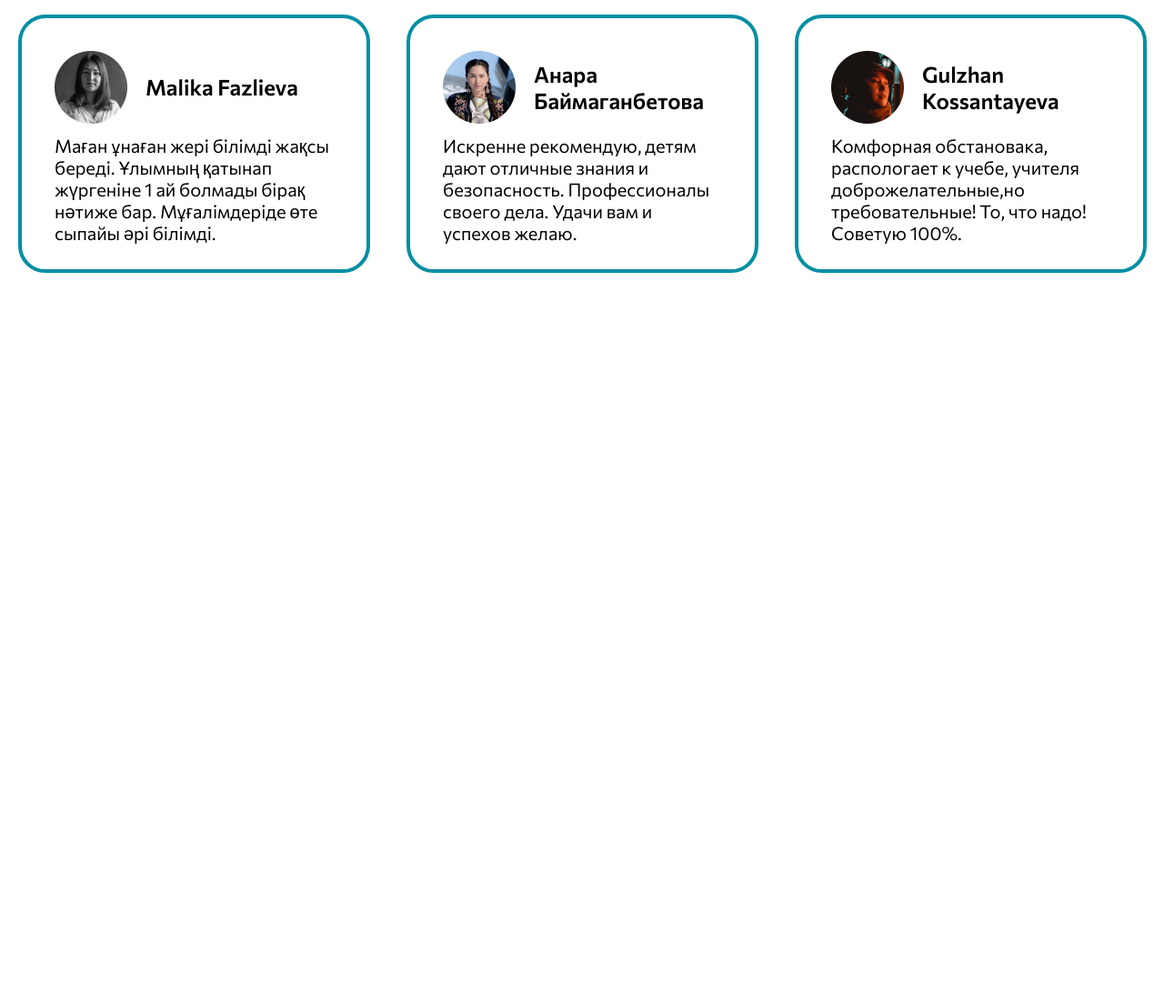
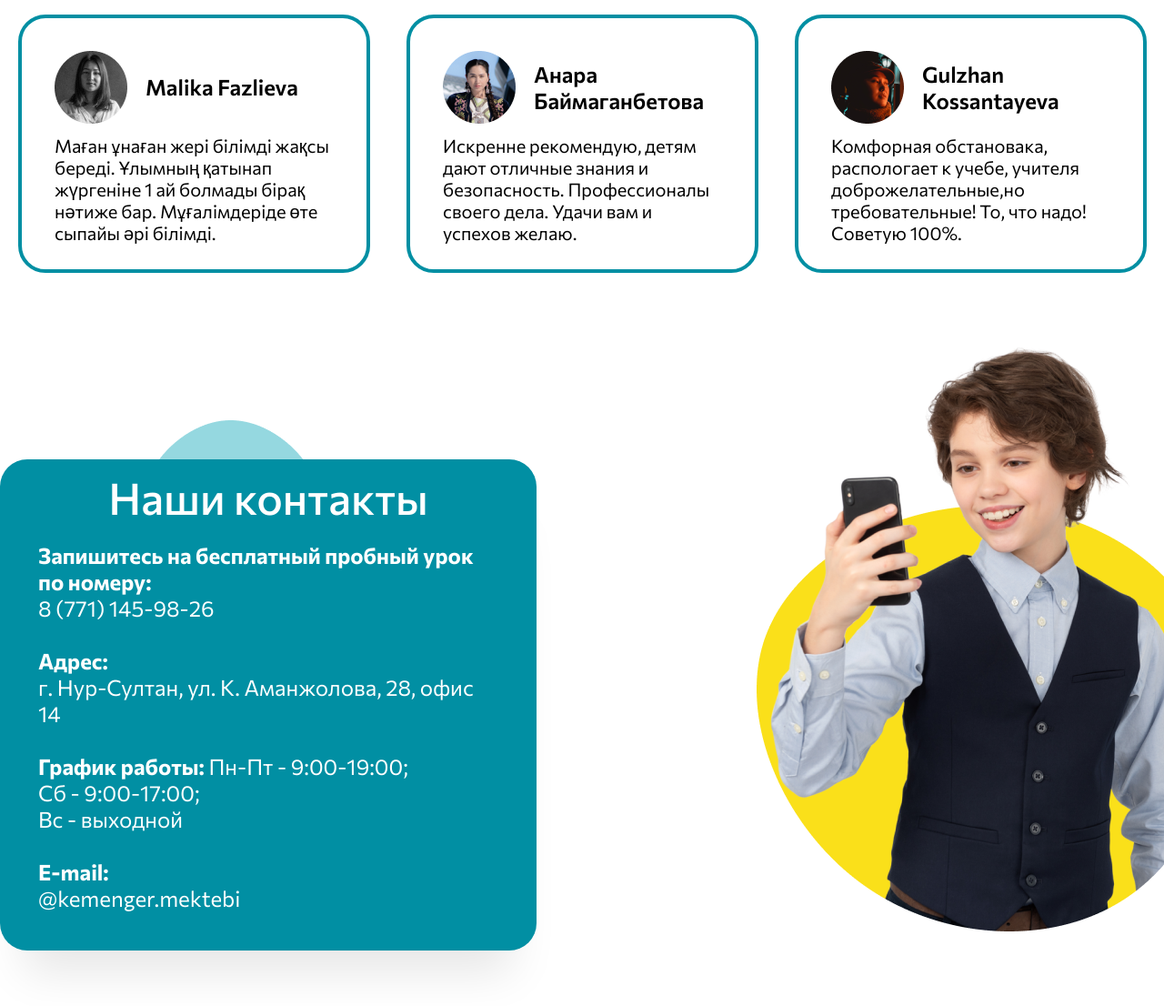
Before and after one commit to Gedeon4ick/school, a website: page src/index.html in a window 1280 px wide. Shown: the part 4434-5540 px from the top of the page at 91% size. Before the commit the page ends 4734 px from the top, so only its background shows below. Drawn offline with nearby package versions, Linux system fonts and the light colour scheme; files that its build step writes are made by us from their sources; files whose address does not match are found by name.

Commit message:
contact first

```diff
--- a/src/index.html
+++ b/src/index.html
@@ -378,6 +378,32 @@
     </div>
 </section>
 
+<section class="contact">
+    <div class="container">
+        <div class="contact__wrapper">
+            <div class="contact__wrapper_title">Наши контакты</div>
+            <div class="contact__wrapper_subtitle">
+                <b>Запишитесь на бесплатный пробный урок по номеру:</b>
+                <br>
+                8 (771) 145-98-26
+                <br><br>
+                <b> Адрес: </b><br>
+                г. Нур-Султан, ул. К. Аманжолова, 28, офис 14
+                <br><br>
+                <b>График работы:</b>
+                Пн-Пт - 9:00-19:00;<br>
+                Сб - 9:00-17:00;<br>
+                Вс - выходной<br>
+                <br>
+                <b>E-mail:</b>
+                <br>
+                @kemenger.mektebi
+            </div>
+
+        </div>
+    </div>
+</section>
+
 <script type="text/javascript" src="//code.jquery.com/jquery-1.11.0.min.js"></script>
 <script type="text/javascript" src="//code.jquery.com/jquery-migrate-1.2.1.min.js"></script>
 <script type="text/javascript" src="js/slick.js"></script>
--- /dev/null
+++ b/src/sass/block/_cantact.scss
@@ -0,0 +1,28 @@
+.contact {
+    padding: 205px 0 90px 0;
+    background: url('../img/bgContact.png') no-repeat;
+    &__wrapper {
+        padding: 12px 42px 38px 42px;
+        width: 590px;
+        height: 540px;
+        background: #018FA3;
+        box-shadow: 0px 50px 50px -27px rgba(0, 0, 0, 0.1);
+        border-radius: 30px;
+        &_title {
+            text-align: center;
+            font-weight: 500;
+            font-size: 48px;
+            line-height: 59px;
+            color: #FFFFFF;
+
+        }
+        &_subtitle {
+            margin-top: 20px;
+            font-weight: 400;
+            font-size: 24px;
+            line-height: 29px;
+
+            color: #FFFFFF;
+        }
+    }
+}
--- a/src/sass/style.scss
+++ b/src/sass/style.scss
@@ -62,6 +62,7 @@
 @import 'block/catalog';
 @import 'block/diplom';
 @import 'block/review';
+@import 'block/cantact';
 
 
 @import 'media/media';
```
Also changed, not shown: docs/index.html (+1 -1 lines), docs/css/style.min.css, docs/img/bgContact.png (added), src/img/bgContact.png (added).
